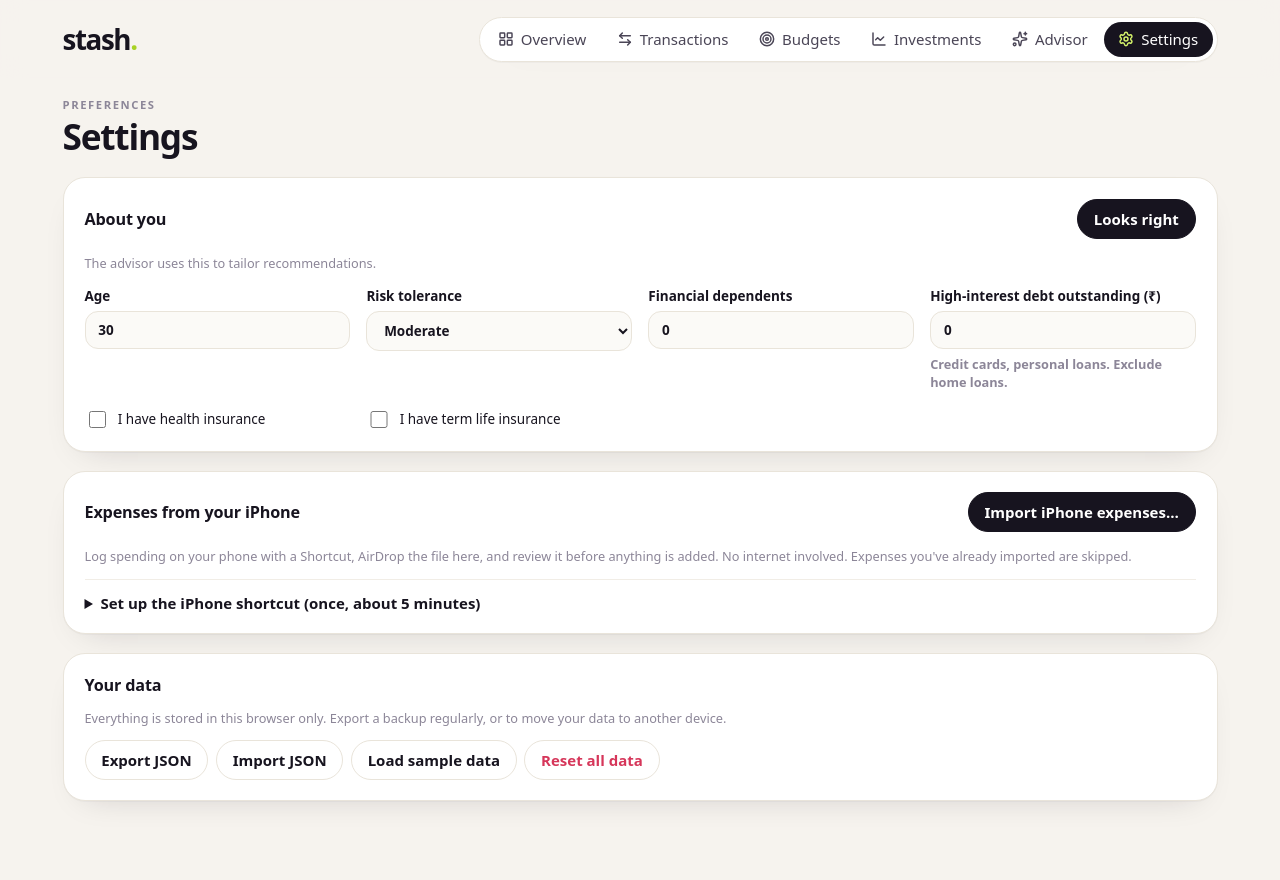
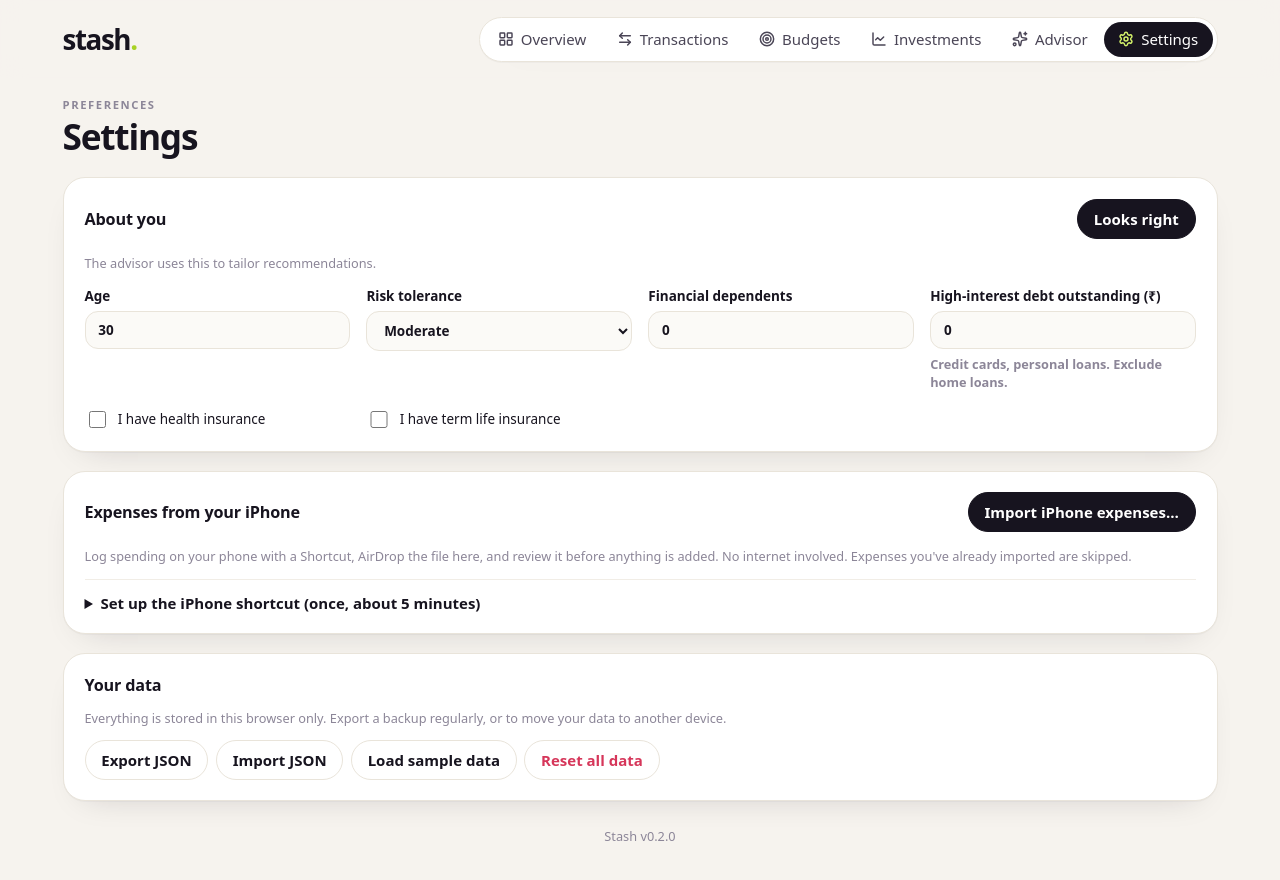
Before and after one commit to aishwarya-sankhla/stash, a React (Vite) app: page / in a window 1280 px wide. Both pictures are taken after a click on the button "Settings". Shown: the top 880 px of the page. Before the commit the page ends 846 px from the top, so only its background shows below. Built offline with nearby package versions, Linux system fonts and the light colour scheme.

Commit message:
Version 0.2.0; show app version in Settings

```diff
--- a/package.json
+++ b/package.json
@@ -1,6 +1,6 @@
 {
   "name": "finance-tracker",
-  "version": "0.1.0",
+  "version": "0.2.0",
   "private": true,
   "type": "module",
   "scripts": {
--- a/src/components/Settings.tsx
+++ b/src/components/Settings.tsx
@@ -1,4 +1,5 @@
 import { useRef, useState } from 'react'
+import { version } from '../../package.json'
 import { sampleData } from '../sampleData'
 import { desktop, desktopDataPath, moveDataFile, openDataFile, parseData, type SetData } from '../store'
 import { DEFAULT_DATA, type AppData, type Profile, type RiskTolerance } from '../types'
@@ -151,6 +152,7 @@ export function Settings({ data, setData }: { data: AppData; setData: SetData })
         </div>
         {message && <p className="muted">{message}</p>}
       </section>
+      <p className="muted small app-version">Stash v{version}</p>
     </div>
   )
 }
--- a/src/styles.css
+++ b/src/styles.css
@@ -360,3 +360,4 @@ button.icon.manage.open { transform: rotate(180deg); }
 .guide h3 { font-size: 0.98rem; margin: 1.1rem 0 0.35rem; }
 .guide p, .guide li { line-height: 1.55; }
 .guide ol { padding-left: 1.3rem; margin: 0.3rem 0 0.5rem; display: grid; gap: 0.3rem; }
+.app-version { text-align: center; margin: 0.5rem 0 0; }
--- a/tsconfig.json
+++ b/tsconfig.json
@@ -10,6 +10,7 @@
     "noUnusedParameters": true,
     "skipLibCheck": true,
     "isolatedModules": true,
+    "resolveJsonModule": true,
     "noEmit": true,
     "types": ["vite/client"]
   },
```
Also changed, not shown: 1 other file (tests, documents, lock files or other folders).
